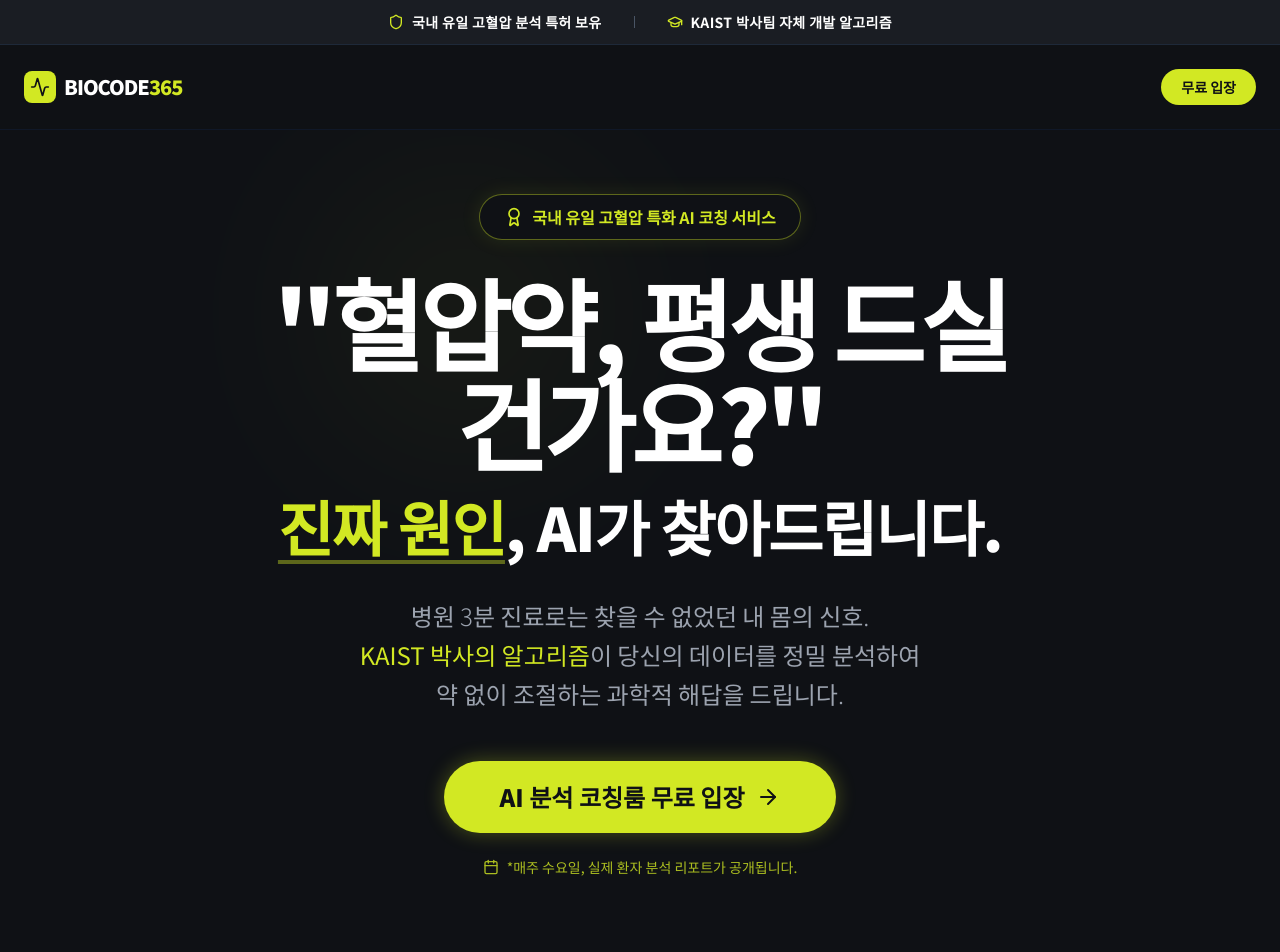
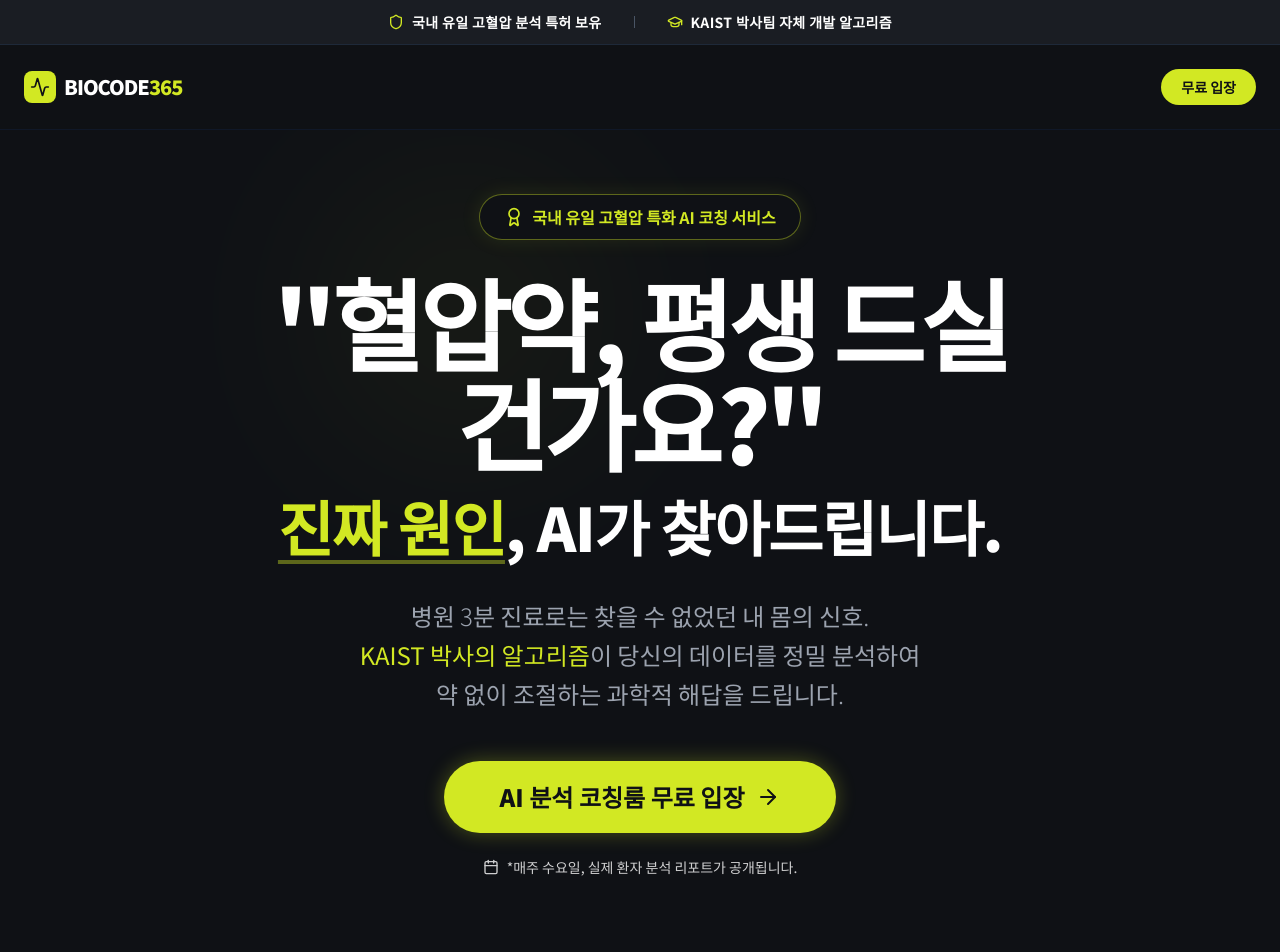
Before and after one commit to 427jungijn/Biocode365-site, a React (Vite) app: page / in a window 1280 px wide. Shown: the top 952 px of the page. Built offline with nearby package versions, Linux system fonts and the light colour scheme.

Commit message:
feat: Update landing page text color
Changes the color of the calendar notification text from lime to white to improve readability against the background.

```diff
--- a/src/App.tsx
+++ b/src/App.tsx
@@ -150,7 +150,7 @@ export default function App() {
               <span>AI 분석 코칭룸 무료 입장</span>
               <ArrowRight className="w-6 h-6 group-hover:translate-x-1 transition-transform" />
             </button>
-            <p className="text-bio-lime text-xs md:text-sm font-medium mt-6 opacity-80 flex items-center justify-center gap-2">
+            <p className="text-white text-xs md:text-sm font-medium mt-6 opacity-80 flex items-center justify-center gap-2">
               <Calendar className="w-4 h-4" />
               *매주 수요일, 실제 환자 분석 리포트가 공개됩니다.
             </p>
```
